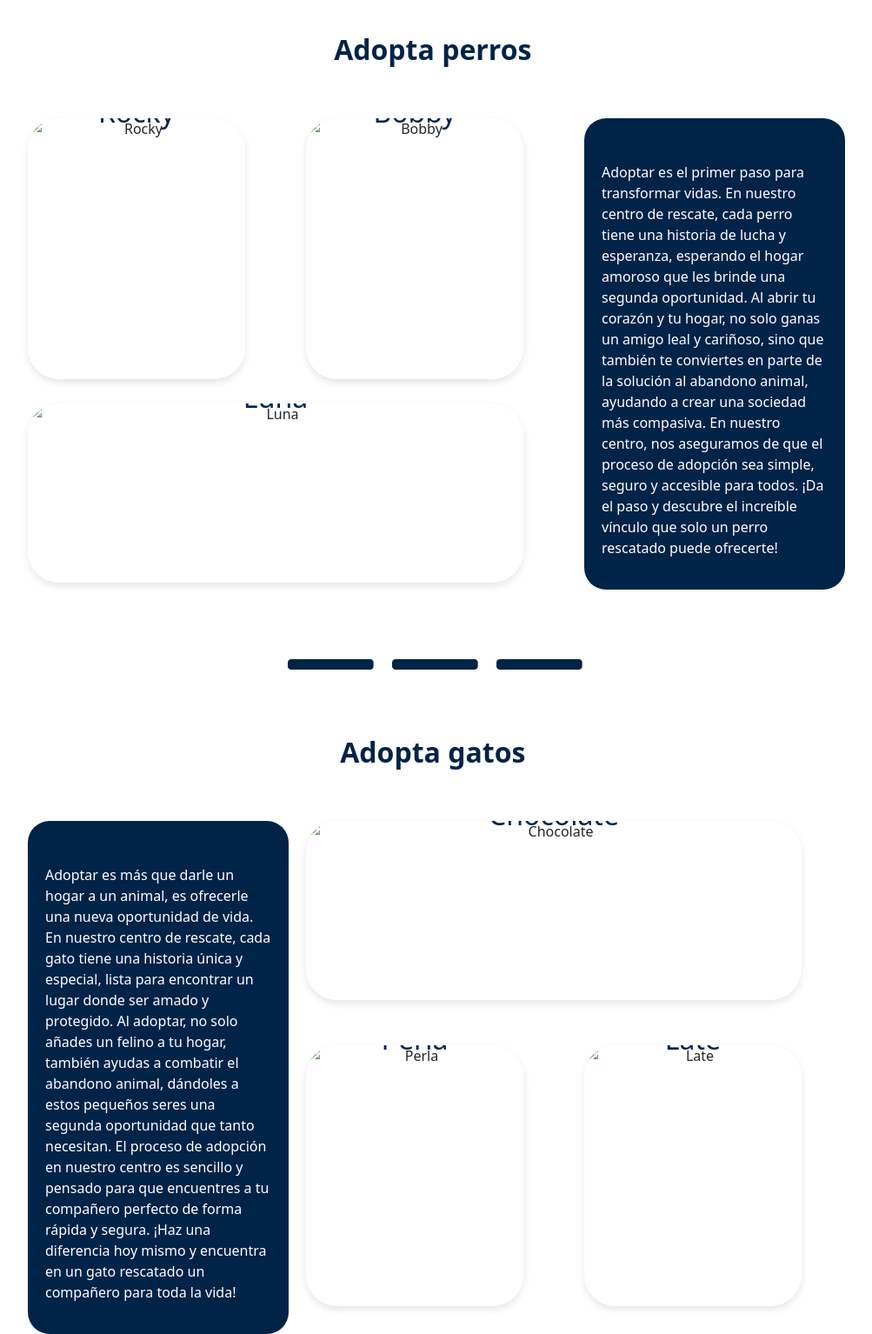
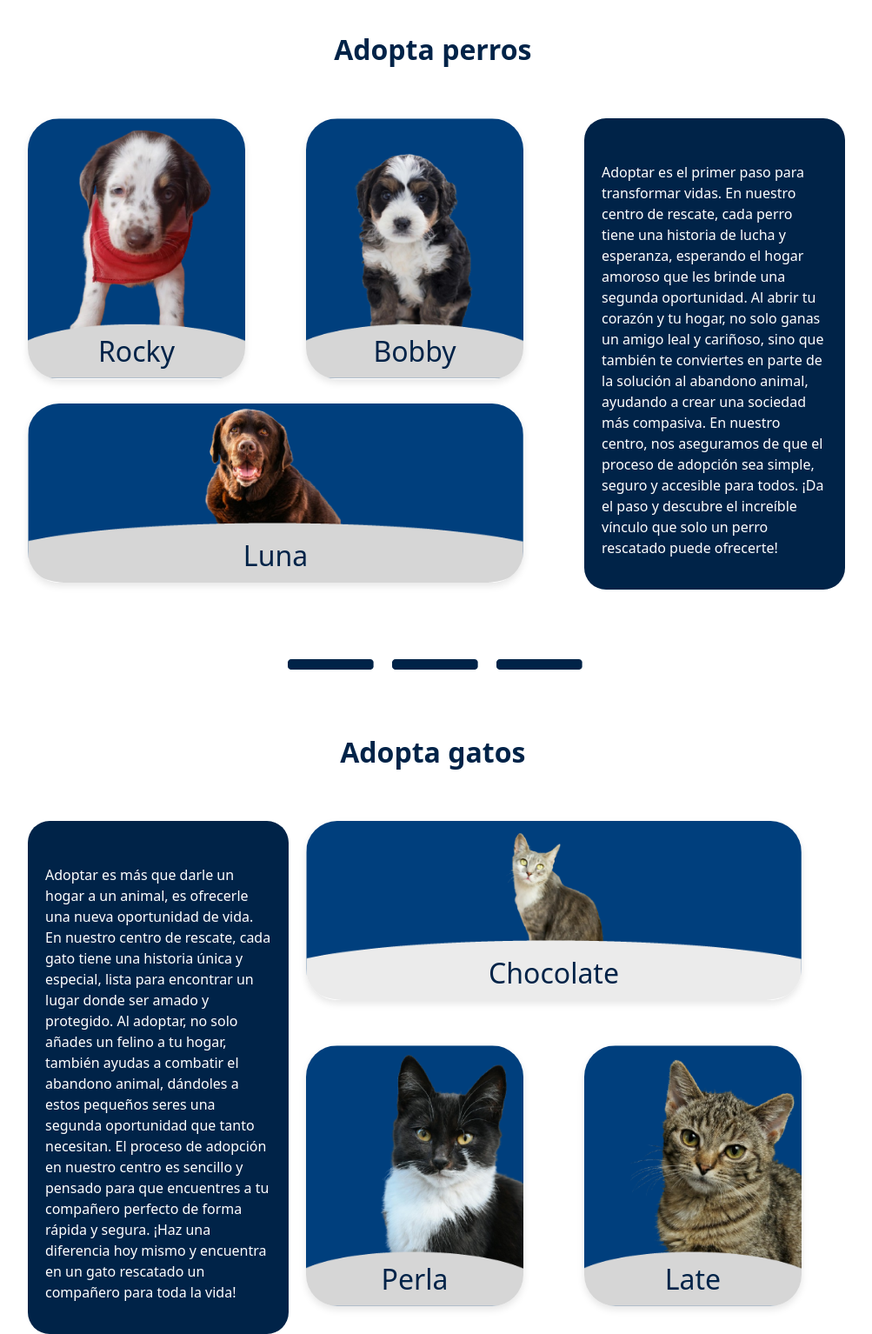
Before and after one commit to centroderescateanimallaikaBO/centroderescateanimallaikabo.github.io, a plain HTML site: page adoption/adoption.html in a window 1280 px wide. Shown: the part 1440-2974 px from the top of the page at 87% size, without its empty margins (140-1143 px from the left). Drawn offline with nearby package versions, Linux system fonts and the light colour scheme; files whose address does not match are found by name; a web font is replaced by a local one.

Commit message:
Descripción de los cambios

```diff
--- a/adoption/adoption.html
+++ b/adoption/adoption.html
@@ -107,7 +107,7 @@
             <div class="flip-card rocky">
                 <div class="flip-card-inner">
                     <div class="flip-card-front">
-                        <img src="assets/Rocky.png" alt="Rocky" class="card-img-top">
+                        <img src="/assets/Rocky.png" alt="Rocky" class="card-img-top">
                         <div class="card-info">
                             <h5>Rocky</h5>
                         </div>
@@ -127,7 +127,7 @@
             <div class="flip-card bobby">
                 <div class="flip-card-inner">
                     <div class="flip-card-front">
-                        <img src="assets/Bobby.png" alt="Bobby" class="card-img-top">
+                        <img src="/assets/Bobby.png" alt="Bobby" class="card-img-top">
                         <div class="card-info">
                             <h5>Bobby</h5>
                         </div>
@@ -147,7 +147,7 @@
             <div class="flip-card luna">
                 <div class="flip-card-inner">
                     <div class="flip-card-front">
-                        <img src="assets/Luna.png" alt="Luna" class="card-img-top">
+                        <img src="/assets/Luna.png" alt="Luna" class="card-img-top">
                         <div class="card-info">
                             <h5>Luna</h5>
                         </div>
@@ -198,7 +198,7 @@
             <div class="flip-card chocolate">
                 <div class="flip-card-inner">
                     <div class="flip-card-front">
-                        <img src="assets/Chocolate.png" alt="Chocolate" class="card-img-top">
+                        <img src="/assets/Chocolate.png" alt="Chocolate" class="card-img-top">
                         <div class="card-info">
                             <h5>Chocolate</h5>
                         </div>
@@ -217,7 +217,7 @@
             <div class="flip-card perla">
                 <div class="flip-card-inner">
                     <div class="flip-card-front">
-                        <img src="assets/Perla.png" alt="Perla" class="card-img-top">
+                        <img src="/assets/Perla.png" alt="Perla" class="card-img-top">
                         <div class="card-info">
                             <h5>Perla</h5>
                         </div>
@@ -236,7 +236,7 @@
             <div class="flip-card late">
                 <div class="flip-card-inner">
                     <div class="flip-card-front">
-                        <img src="assets/Late.png" alt="Late" class="card-img-top">
+                        <img src="/assets/Late.png" alt="Late" class="card-img-top">
                         <div class="card-info">
                             <h5>Late</h5>
                         </div>
```
